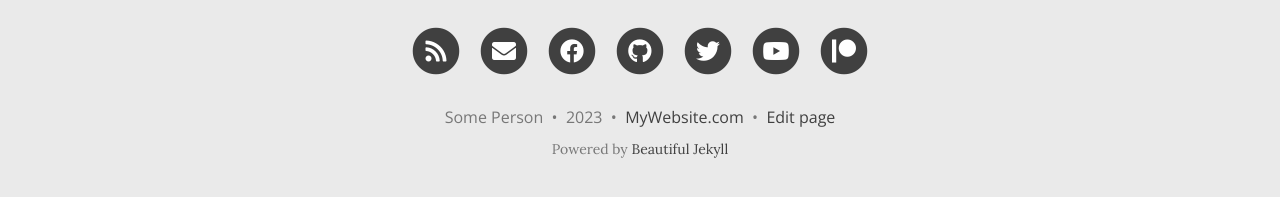
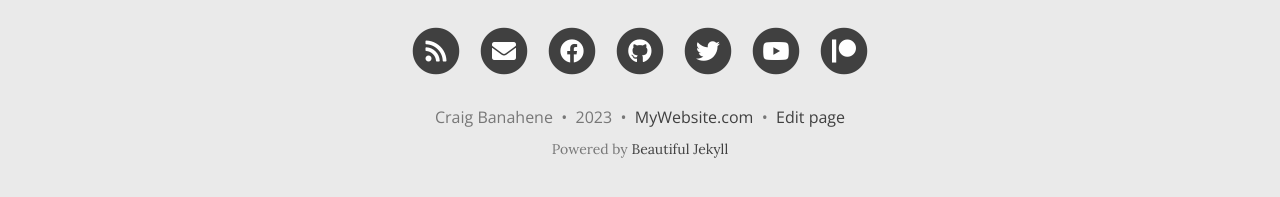
Before and after one commit to CKB1738/ckb1738.github.io, a Jekyll site: the page built from aboutme.md, in a window 1280 px wide and 956 px high. Shown: the part 746-943 px from the top of the window. Built offline with Jekyll 4.4.1, drawn with Linux system fonts in a browser that asks for light colours; nearby versions of some CDN libraries; comment, search, counter and statistics services are not loaded.

Commit message:
Update _config.yml

```diff
--- a/_config.yml
+++ b/_config.yml
@@ -13,7 +13,7 @@
 title: My Website
 
 # Your name to show in the footer
-author: Some Person
+author: Craig Banahene
 
 ###############################################
 # --- List of links in the navigation bar --- #
```
